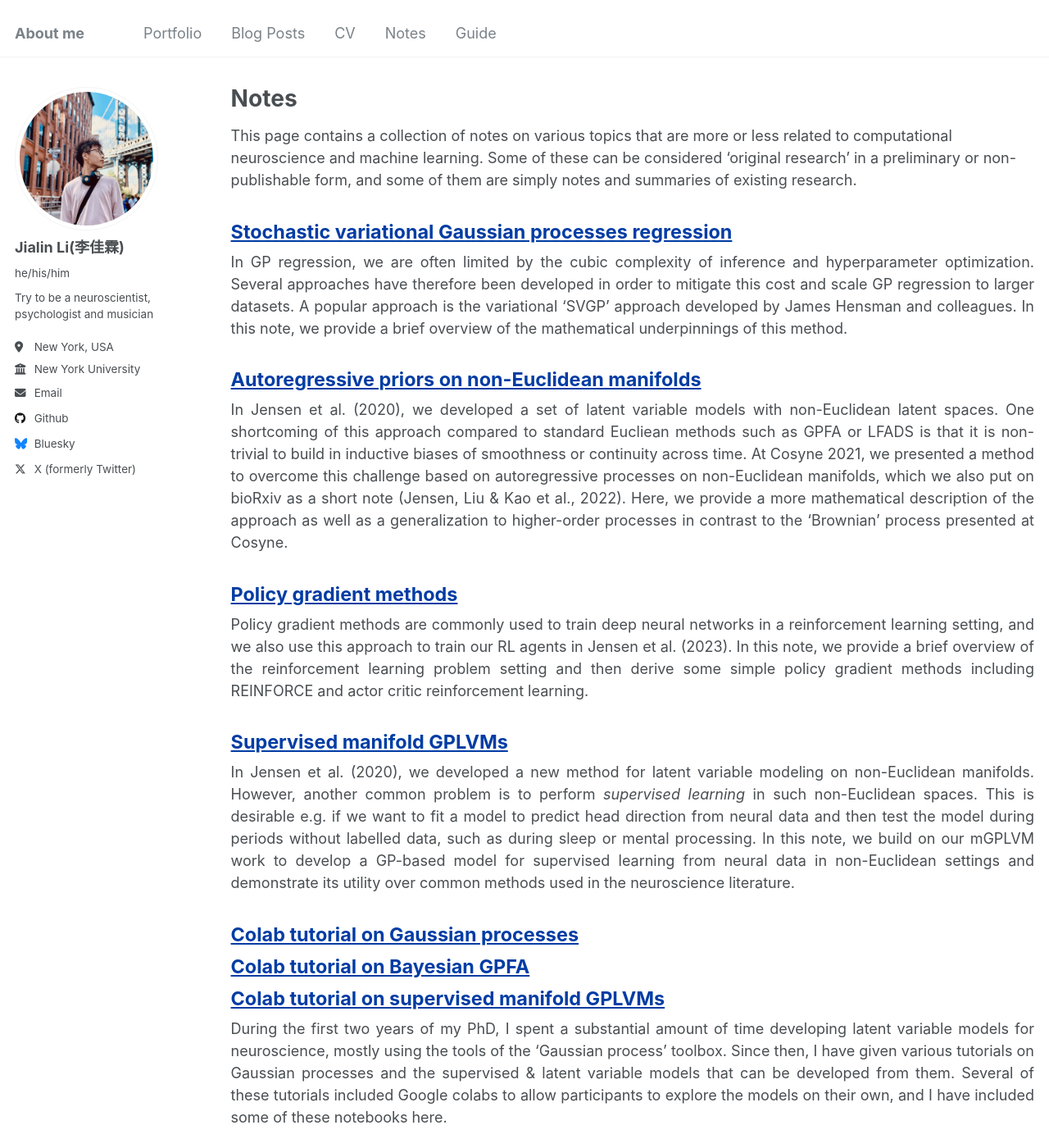
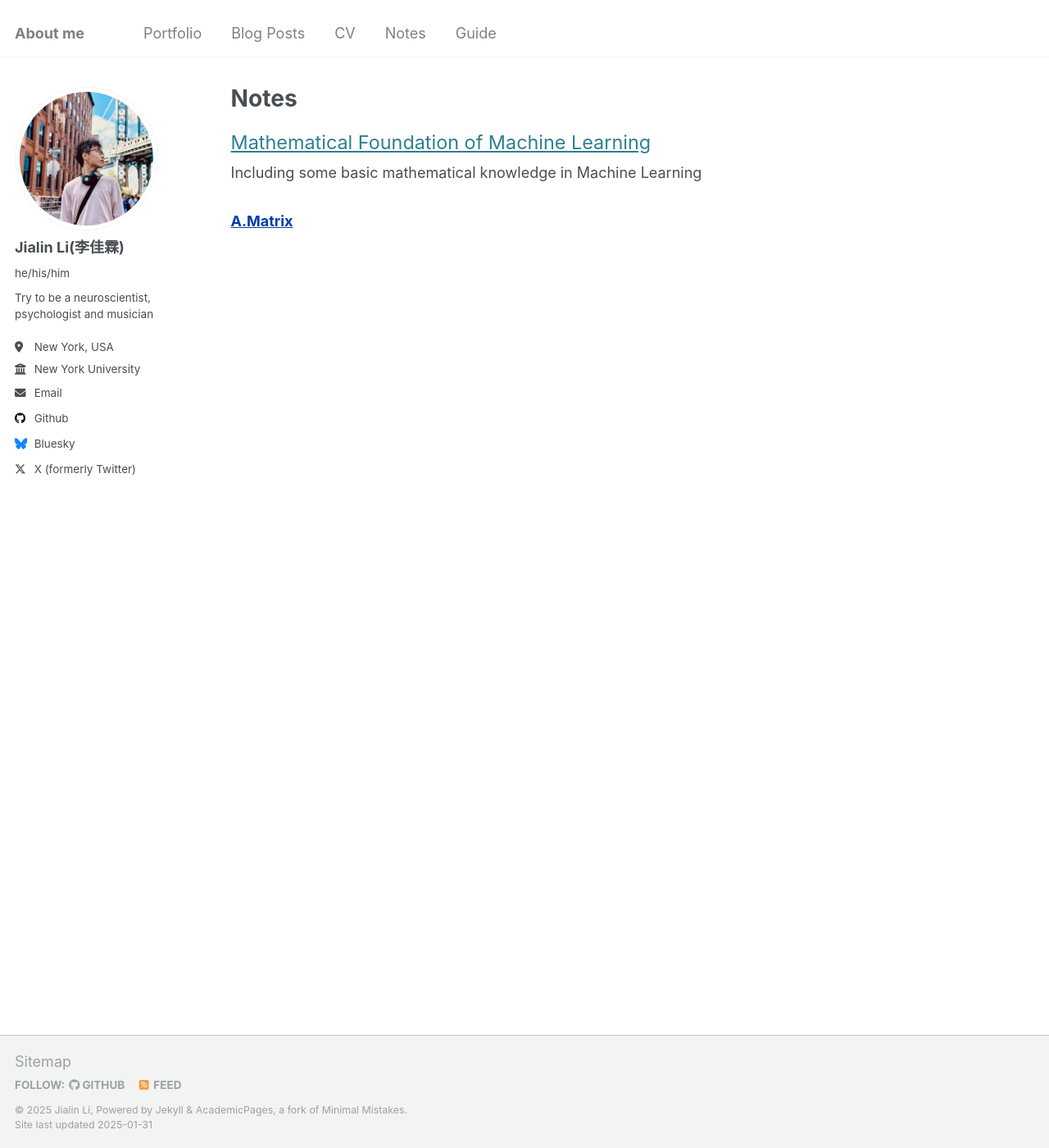
Before and after one commit to JiaLinLi0822/JiaLinLi0822.github.io, a Jekyll site: the page built from _pages/notes.md, in a window 1280 px wide and 1400 px high. Shown: the whole window at 82% size. Built offline with Jekyll 4.4.1, drawn with Linux system fonts in a browser that asks for light colours.

Commit message:
update notes

```diff
--- a/_pages/notes.md
+++ b/_pages/notes.md
@@ -26,77 +26,22 @@ a.blog:visited {
 </style>
 </head>
 
-This page contains a collection of notes on various topics that are more or less related to computational neuroscience and machine learning.
-Some of these can be considered 'original research' in a preliminary or non-publishable form, and some of them are simply notes and summaries of existing research.
-
 <p style="padding-bottom:-12px; margin-bottom:-12px; padding-top:8px; margin-top:8px">
-<a style="font-size:1.3em" class="blog" href="http://KrisJensen.github.io/files/notes/svgp.pdf">
-Stochastic variational Gaussian processes regression
+<a style="font-size:1.3em" class="blog">
+Mathematical Foundation of Machine Learning
 </a>
 </p>
 
 {: style="text-align: justify" }
-In GP regression, we are often limited by the cubic complexity of inference and hyperparameter optimization.
-Several approaches have therefore been developed in order to mitigate this cost and scale GP regression to larger datasets.
-A popular approach is the variational 'SVGP' approach developed by James Hensman and colleagues.
-In this note, we provide a brief overview of the mathematical underpinnings of this method.
+Including some basic mathematical knowledge in Machine Learning
 
 <p style="padding-bottom:-12px; margin-bottom:-12px; padding-top:8px; margin-top:8px">
-<a style="font-size:1.3em" class="blog" href="http://KrisJensen.github.io/files/notes/manifold_ARs.pdf">
-Autoregressive priors on non-Euclidean manifolds
+<a style="font-size:1.0em" class="blog" href="http://JiaLinLi0822.github.io/files/notes/A_Matrix.pdf">
+A.Matrix
 </a>
 </p>
 
-{: style="text-align: justify" }
-In Jensen et al. (2020), we developed a set of latent variable models with non-Euclidean latent spaces.
-One shortcoming of this approach compared to standard Eucliean methods such as GPFA or LFADS is that it is non-trivial to build in inductive biases of smoothness or continuity across time.
-At Cosyne 2021, we presented a method to overcome this challenge based on autoregressive processes on non-Euclidean manifolds, which we also put on bioRxiv as a short note (Jensen, Liu & Kao et al., 2022).
-Here, we provide a more mathematical description of the approach as well as a generalization to higher-order processes in contrast to the 'Brownian' process presented at Cosyne.
 
-<p style="padding-bottom:-12px; margin-bottom:-12px; padding-top:8px; margin-top:8px">
-<a style="font-size:1.3em" class="blog" href="http://KrisJensen.github.io/files/notes/pg.pdf">
-Policy gradient methods
-</a>
-</p>
-
-{: style="text-align: justify" }
-Policy gradient methods are commonly used to train deep neural networks in a reinforcement learning setting, and we also use this approach to train our RL agents in Jensen et al. (2023).
-In this note, we provide a brief overview of the reinforcement learning problem setting and then derive some simple policy gradient methods including REINFORCE and actor critic reinforcement learning.
-
-<p style="padding-bottom:-12px; margin-bottom:-12px; padding-top:8px; margin-top:8px">
-<a style="font-size:1.3em" class="blog" href="http://KrisJensen.github.io/files/notes/supervised_mgplvm.pdf">
-Supervised manifold GPLVMs
-</a>
-</p>
-
-{: style="text-align: justify" }
-In Jensen et al. (2020), we developed a new method for latent variable modeling on non-Euclidean manifolds.
-However, another common problem is to perform _supervised learning_ in such non-Euclidean spaces.
-This is desirable e.g. if we want to fit a model to predict head direction from neural data and then test the model during periods without labelled data, such as during sleep or mental processing.
-In this note, we build on our mGPLVM work to develop a GP-based model for supervised learning from neural data in non-Euclidean settings and demonstrate its utility over common methods used in the neuroscience literature.
-
-<p style="padding-bottom:-12px; margin-bottom:-12px; padding-top:8px; margin-top:8px">
-<a style="font-size:1.3em" class="blog" href="https://colab.research.google.com/drive/1feqZiYe5MEOSzMzpZ_v8AxfwK_qtE3ST?usp=sharing">
-Colab tutorial on Gaussian processes
-</a>
-</p>
-
-<p style="padding-bottom:-12px; margin-bottom:-12px; padding-top:8px; margin-top:8px">
-<a style="font-size:1.3em" class="blog" href="https://colab.research.google.com/drive/1Q-Qy8LM_Xn52g4dYycPRaBx0sMsti4_U?usp=sharing">
-Colab tutorial on Bayesian GPFA
-</a>
-</p>
-
-<p style="padding-bottom:-12px; margin-bottom:-12px; padding-top:8px; margin-top:8px">
-<a style="font-size:1.3em" class="blog" href="https://colab.research.google.com/drive/1C7x5u4cMsH5f4i261Yz81zgDHgcJ-_MY?usp=sharing">
-Colab tutorial on supervised manifold GPLVMs
-</a>
-</p>
-
-{: style="text-align: justify" }
-During the first two years of my PhD, I spent a substantial amount of time developing latent variable models for neuroscience, mostly using the tools of the 'Gaussian process' toolbox.
-Since then, I have given various tutorials on Gaussian processes and the supervised & latent variable models that can be developed from them.
-Several of these tutorials included Google colabs to allow participants to explore the models on their own, and I have included some of these notebooks here.
 
 <!-- <p style="padding-bottom:-12px; margin-bottom:-12px; padding-top:8px; margin-top:8px">
 <a style="font-size:1.3em" class="blog" href="http://KrisJensen.github.io/files/blog_stability.pdf">
```
Also changed, not shown: 3 other files.
